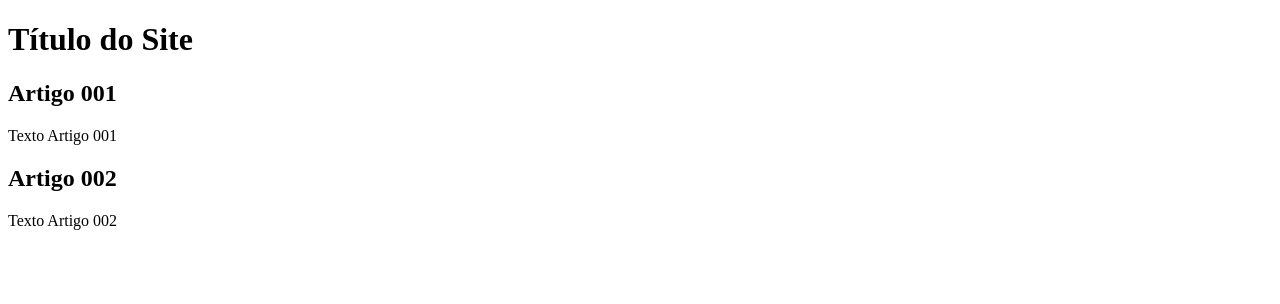
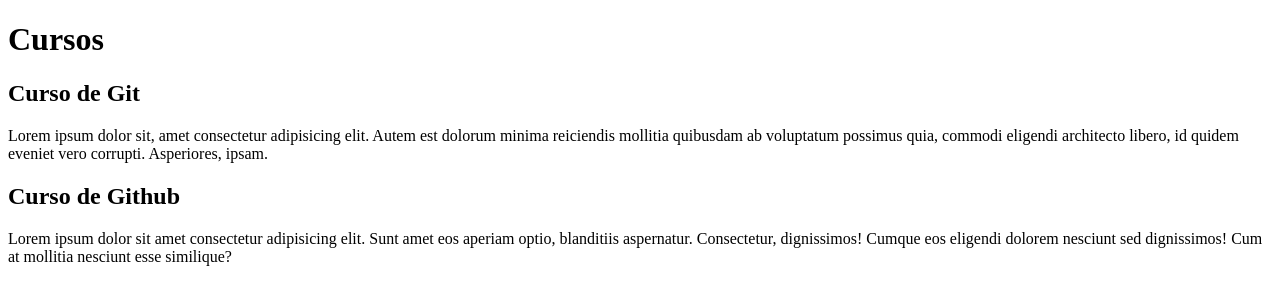
Before and after one commit to LCOvilarinho/projeto-site, a plain HTML site: page index.html in a window 1280 px wide. Drawn offline with Linux system fonts and the light colour scheme.

Commit message:
comecei a escrever o conteúdo

```diff
--- a/index.html
+++ b/index.html
@@ -8,15 +8,15 @@
 <body>
     <main>
         <header>
-            <h1>Título do Site</h1>
+            <h1>Cursos</h1>
         </header>
         <article>
-            <h2>Artigo 001</h2>
-            <p>Texto Artigo 001</p>
+            <h2>Curso de Git</h2>
+            <p>Lorem ipsum dolor sit, amet consectetur adipisicing elit. Autem est dolorum minima reiciendis mollitia quibusdam ab voluptatum possimus quia, commodi eligendi architecto libero, id quidem eveniet vero corrupti. Asperiores, ipsam.</p>
         </article>
         <article>
-            <h2>Artigo 002</h2>
-            <p>Texto Artigo 002</p>
+            <h2>Curso de Github</h2>
+            <p>Lorem ipsum dolor sit amet consectetur adipisicing elit. Sunt amet eos aperiam optio, blanditiis aspernatur. Consectetur, dignissimos! Cumque eos eligendi dolorem nesciunt sed dignissimos! Cum at mollitia nesciunt esse similique?</p>
         </article>
     </main>
 </body>
```
